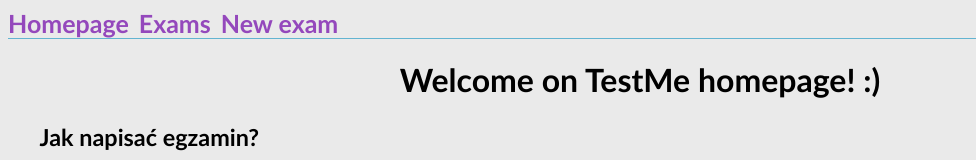
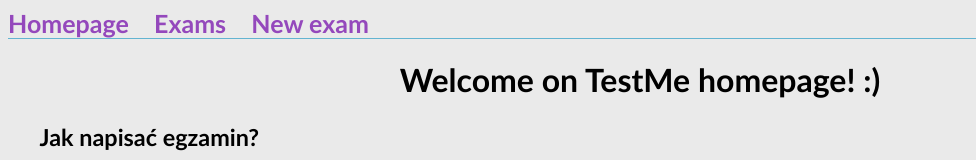
Before and after one commit to DArchala/testMe, an Angular app in the folder app-angular/: page /home in a window 1280 px wide. Shown: the top 160 px of the page, without its empty margins (0-976 px from the left). Built offline with nearby package versions, Linux system fonts and the light colour scheme.

Commit message:
Add header styles css

```diff
--- a/app-angular/src/app/app.component.css
+++ b/app-angular/src/app/app.component.css
@@ -7,7 +7,7 @@
   font-weight: bold;
   font-size: 25px;
   display: inline;
-  margin-right: 10px;
+  margin-right: 2%;
   padding-bottom: 5px;
   color: #9448BC;
 }
```
